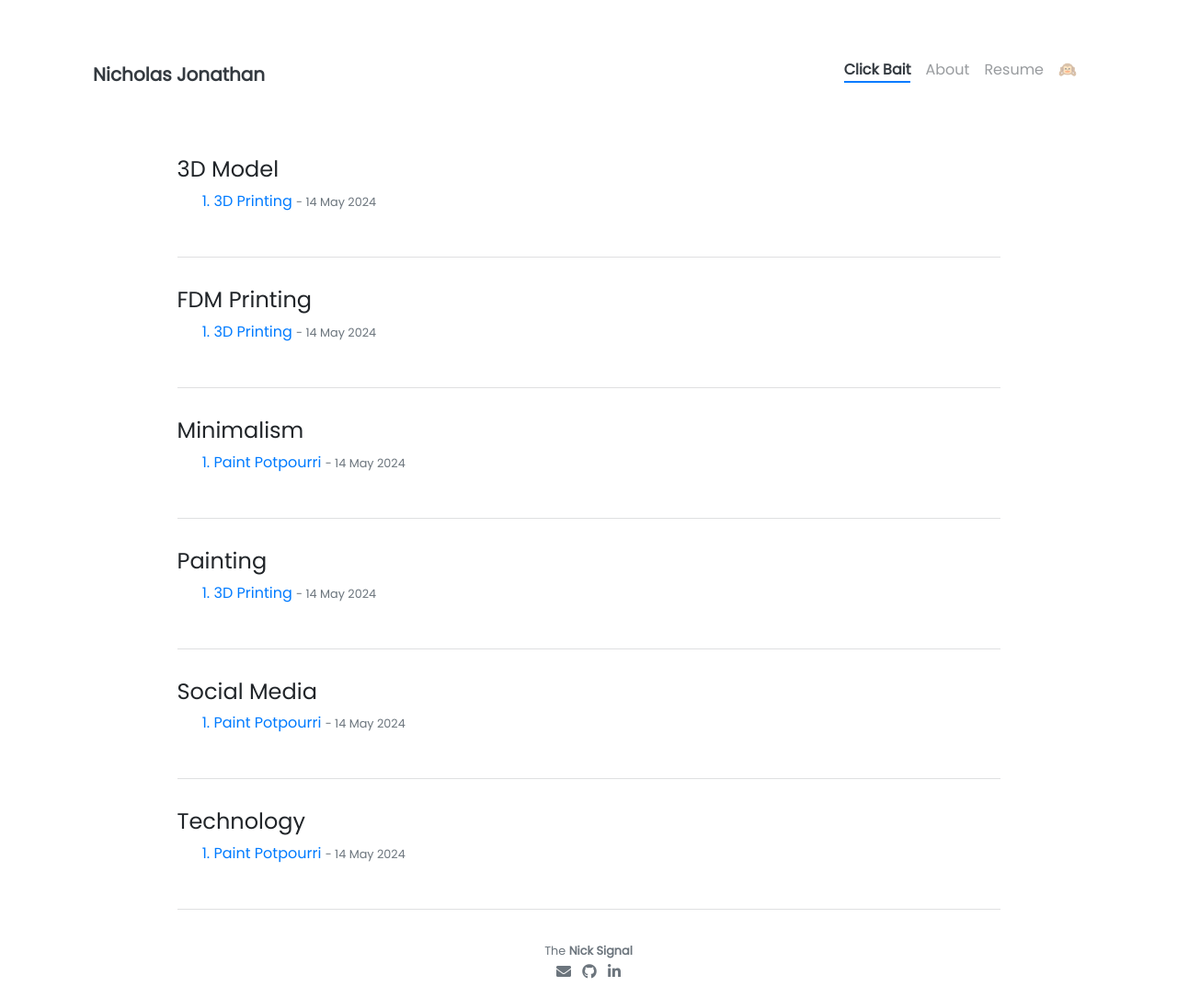
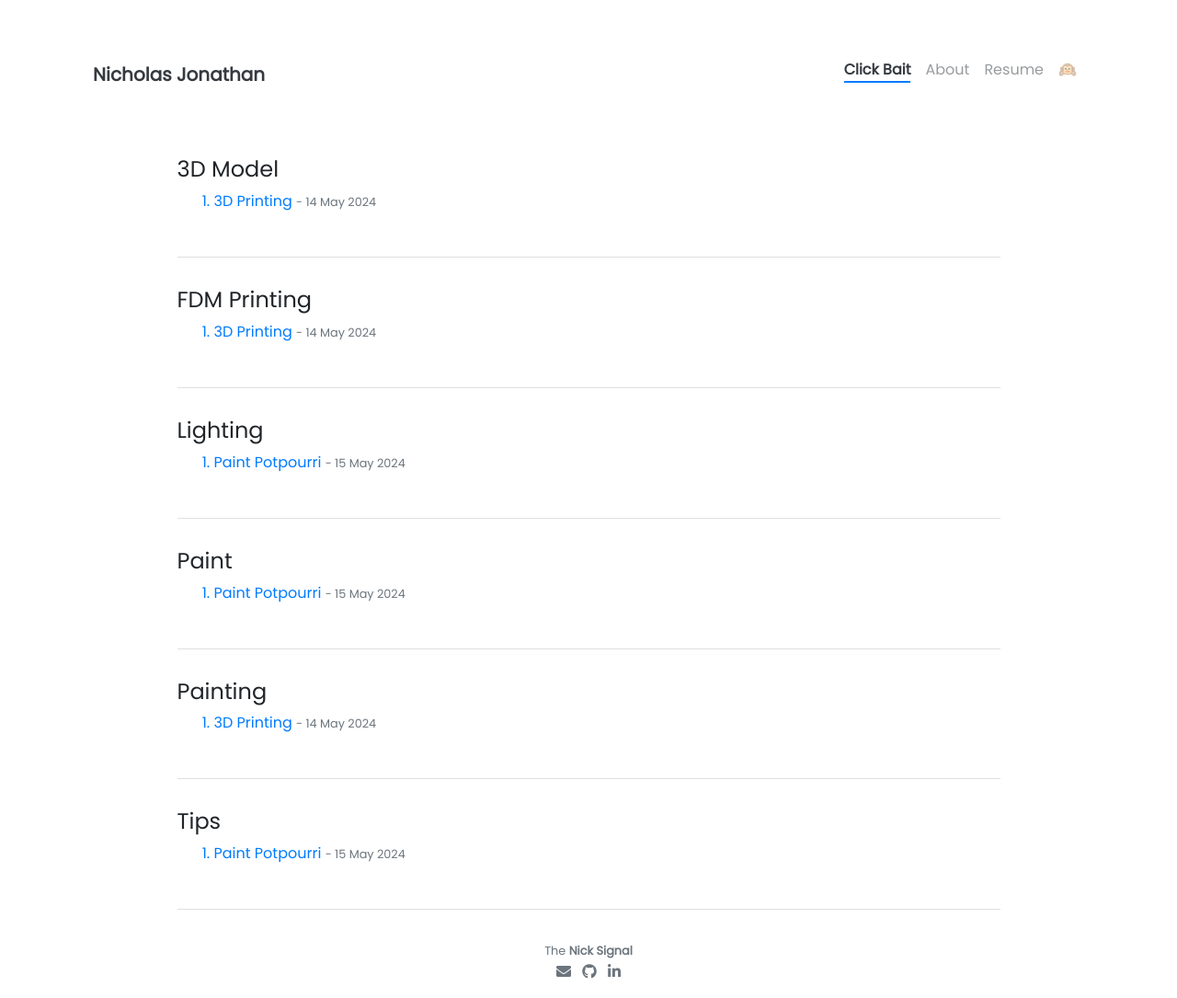
Before and after one commit to Seerow0/-MK-II-Nicholas-J-Website-, a Jekyll site: the page built from pages/tags.html, in a window 1280 px wide. Shown: the whole page at 92% size. Built offline with Jekyll 4.4.1, drawn with Linux system fonts in a browser that asks for light colours; nearby versions of some CDN libraries; a script that is not in the unit is left out.

Commit message:
Update and rename 2024-05-14-Technique-N-Tips.md to 2024-05-15-Technique-N-Tips.md

```diff
--- a/_posts/2024-05-14-Technique-N-Tips.md
+++ b/_posts/2024-05-15-Technique-N-Tips.md
@@ -1,6 +1,6 @@
 ---
 title: Paint Potpourri
-tags: [Social Media, Minimalism, Technology]
+tags: [Paint, Tips, Lighting]
 style: fill
 color: success
 description: Mixing Ideas, Mixing Pigments
```
